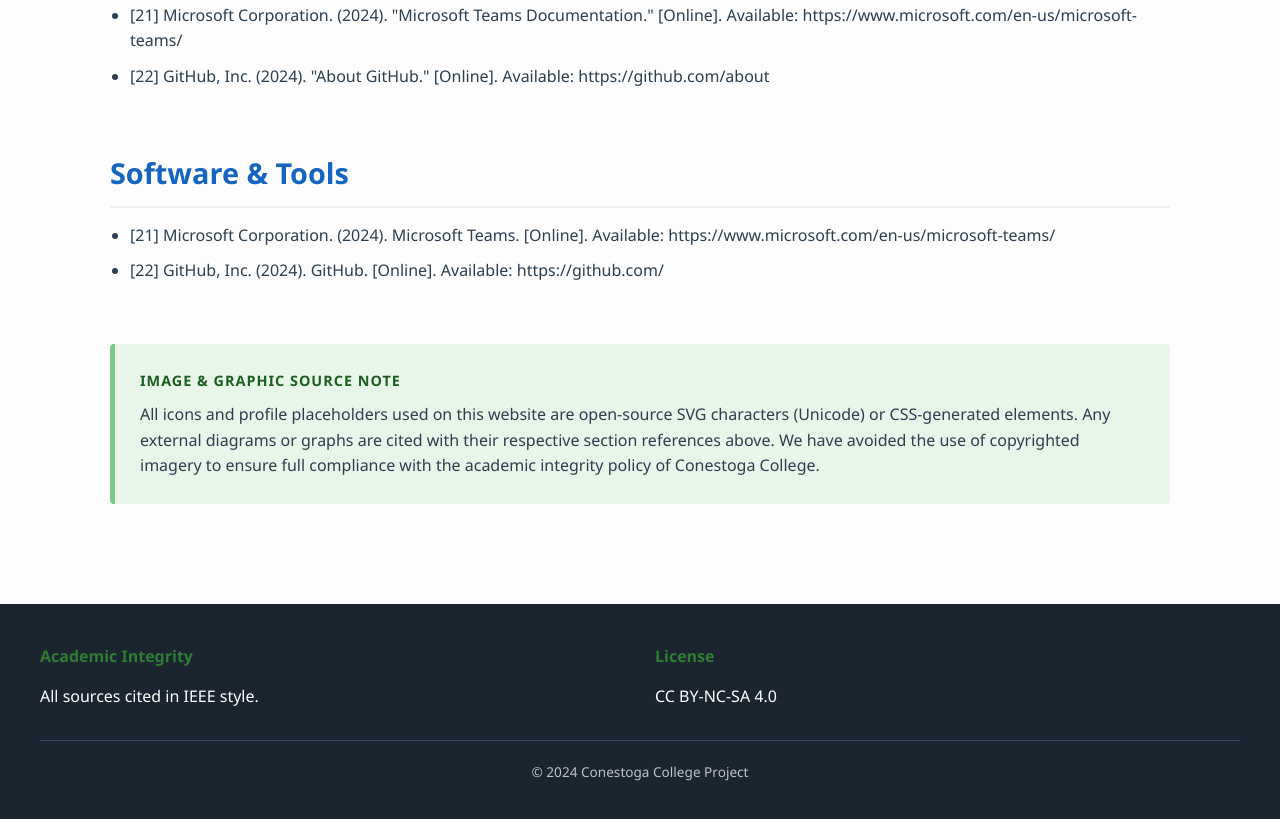
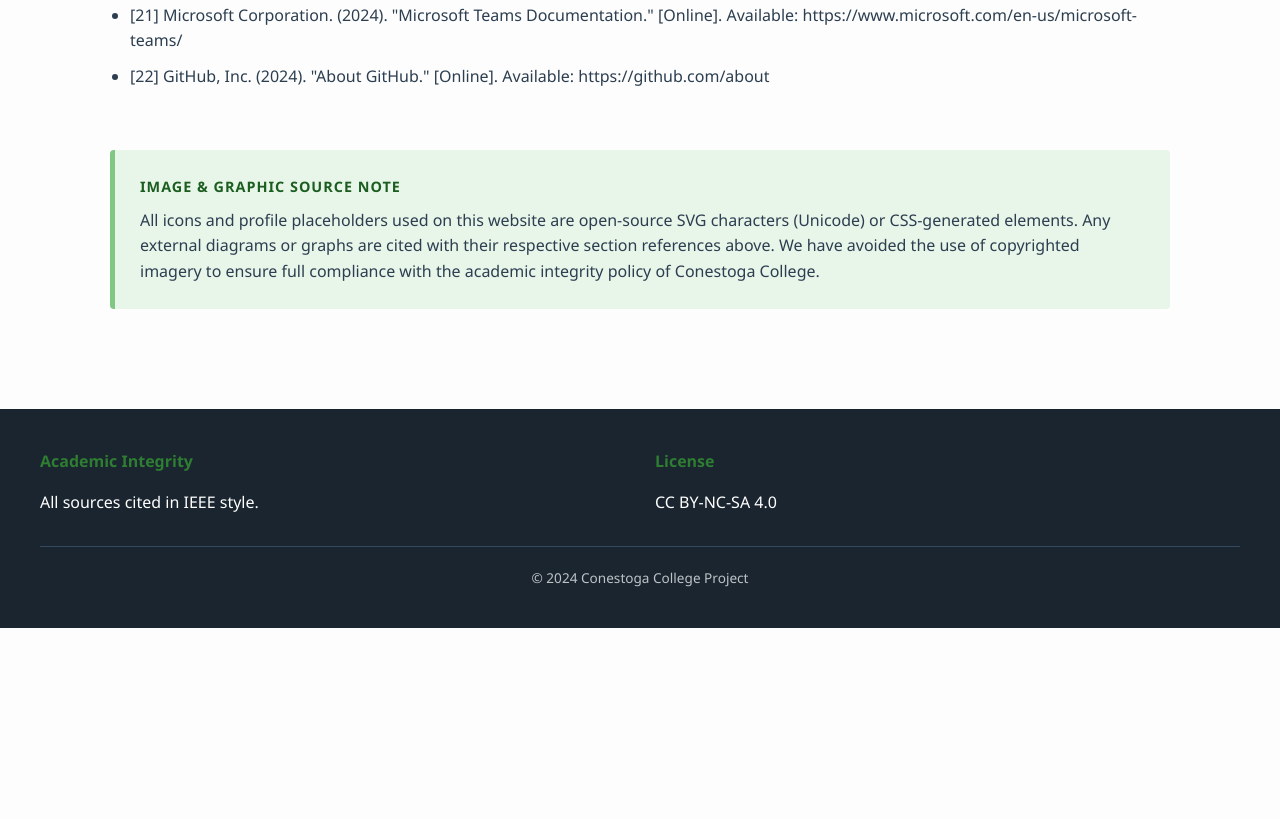
Before and after one commit to AbhinavVenkatSG/group3_projectb, a plain HTML site: page references.html in a window 1280 px wide. Shown: the part 1845-2664 px from the top of the page. After the commit the page ends 2473 px from the top, so only its background shows below. Drawn offline with Linux system fonts and the light colour scheme.

Commit message:
Fix references page structure with proper sequential IEEE numbering

```diff
--- a/references.html
+++ b/references.html
@@ -82,14 +82,6 @@
         </section>
 
         <section class="section">
-            <h2>Software & Tools</h2>
-            <ul>
-                <li>[21] Microsoft Corporation. (2024). Microsoft Teams. [Online]. Available: https://www.microsoft.com/en-us/microsoft-teams/</li>
-                <li>[22] GitHub, Inc. (2024). GitHub. [Online]. Available: https://github.com/</li>
-            </ul>
-        </section>
-
-        <section class="section">
             <div class="data-box">
                 <h4>Image & Graphic Source Note</h4>
                 <p>All icons and profile placeholders used on this website are open-source SVG characters (Unicode) or CSS-generated elements. Any external diagrams or graphs are cited with their respective section references above. We have avoided the use of copyrighted imagery to ensure full compliance with the academic integrity policy of Conestoga College.</p>
```
